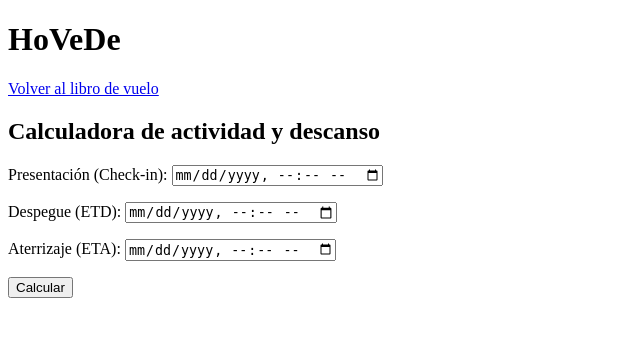
After one commit to patotaylor/HoVeDe-App, a Flask app: page /calculadora in a window 1280 px wide. The commit adds this page. Shown: the top 337 px of the page, without its empty margins (0-640 px from the left). Run offline with Flask 3, Linux system fonts and the light colour scheme; some libraries are stand-ins or nearby versions.

Commit message:
feat: agregar calculadora de actividad y descanso

```diff
--- a/app.py
+++ b/app.py
@@ -2,6 +2,8 @@
 import os
 import psycopg
 from flask import Flask, render_template, request, redirect
+from datetime import datetime, timedelta
+from calculadora import calcular_tiempos, ultimo_aterrizaje, calcular_descanso
 
 app = Flask(__name__)
 
@@ -74,5 +76,38 @@ def eliminar(id):
 
     return redirect("/")
 
+
+@app.route("/calculadora", methods=["GET", "POST"])
+def calculadora():
+    resultado = None
+    error = None
+
+    if request.method == "POST":
+        try:
+            checkin = datetime.fromisoformat(request.form["checkin"])
+            etd = datetime.fromisoformat(request.form["etd"])
+            eta = datetime.fromisoformat(request.form["eta"])
+
+            resultado = calcular_tiempos(checkin, etd, eta)
+            resultado["ultimo_aterrizaje"] = ultimo_aterrizaje(checkin)
+            resultado["excede_tsv"] = eta > resultado["ultimo_aterrizaje"]
+            tipo, horas, proxima = calcular_descanso(checkin,
+            resultado["fin_tsv"],
+            resultado["inicio_descanso"])
+            resultado["tipo_descanso"] = tipo
+            resultado["horas_descanso"] = horas
+            resultado["proxima_presentacion"] = proxima
+
+
+        except ValueError as e:
+            error = str(e)
+
+    return render_template(
+        "calculadora.html",
+        resultado=resultado,
+        error=error
+    )
+
+
 if __name__ == "__main__":
     app.run(debug=True)
--- /dev/null
+++ b/calculadora.py
@@ -0,0 +1,107 @@
+from datetime import datetime, time, timedelta
+from math import ceil
+
+
+def calcular_tiempos(checkin, etd, eta):
+    if not checkin <= etd < eta:
+        raise ValueError("Los horarios deben estar en orden cronológico")
+
+    fin_tsv = eta + timedelta(minutes=30)
+    duracion_tsv = fin_tsv - checkin
+    inicio_descanso = fin_tsv + timedelta(minutes=45)
+
+    return {
+        "fin_tsv": fin_tsv,
+        "duracion_tsv": duracion_tsv,
+        "inicio_descanso": inicio_descanso
+    }
+
+# Anexo VII: (TSV máximo, descanso normal, descanso nocturno interrumpido)
+TABLA_DESCANSOS = [
+    (6, 8, 10),
+    (8, 10, 12),
+    (9, 11, 13),
+    (10, 12, 14),
+    (11, 13, 15),
+    (12, 14, 16),
+    (13, 15, 16),
+    (14, 16, 17),
+    (15, 17, 17),
+    (16, 18, 18),
+    (17, 20, 20),
+    (18, 22, 22),
+    (19, 24, 24),
+    (20, 26, 26),
+    (21, 28, 28),
+    (22, 30, 30),
+    (23, 34, 34),
+    (float("inf"), 36, 36)
+]
+
+def buscar_descansos(duracion_tsv):
+    horas = duracion_tsv.total_seconds() / 3600
+
+    for limite, normal, interrumpido in TABLA_DESCANSOS:
+        if horas <= limite:
+            return normal, interrumpido
+
+def minutos_nocturnos(inicio, fin):
+    total = 0
+    dia = inicio.date()
+
+    while dia <= fin.date():
+        desde = datetime.combine(dia, time(0, 0))
+        hasta = datetime.combine(dia, time(6, 0))
+
+        total += max(
+            0,
+            (min(fin, hasta) - max(inicio, desde)).total_seconds() / 60
+        )
+        dia += timedelta(days=1)
+
+    return total
+
+
+def ultimo_aterrizaje(checkin):
+    for minutos in range(780, 29, -1):
+        fin_tsv = checkin + timedelta(minutes=minutos)
+        nocturnos = minutos_nocturnos(checkin, fin_tsv)
+        reduccion = ceil(nocturnos / 60) * 30
+
+        if minutos + reduccion <= 780:
+            return fin_tsv - timedelta(minutes=30)
+
+def tiene_noche_completa(inicio, fin):
+    dia = inicio.date()
+
+    while dia <= fin.date():
+        noche_inicio = datetime.combine(dia, time(0, 0))
+        noche_fin = datetime.combine(dia, time(6, 0))
+
+        if inicio <= noche_inicio and fin >= noche_fin:
+            return True
+
+        dia += timedelta(days=1)
+
+    return False
+
+
+def calcular_descanso(checkin, fin_tsv, inicio_descanso):
+    duracion_tsv = fin_tsv - checkin
+    normal, interrumpido = buscar_descansos(duracion_tsv)
+
+    fin_normal = inicio_descanso + timedelta(hours=normal)
+
+    if tiene_noche_completa(inicio_descanso, fin_normal):
+        horas = normal
+        tipo = "Normal"
+    else:
+        horas = interrumpido
+        tipo = "Nocturno interrumpido"
+
+        if minutos_nocturnos(checkin, fin_tsv) > 180:
+            horas += 2
+
+    proxima_presentacion = inicio_descanso + timedelta(hours=horas)
+
+    return tipo, horas, proxima_presentacion
--- /dev/null
+++ b/templates/calculadora.html
@@ -0,0 +1,61 @@
+<!DOCTYPE html>
+<html lang="es">
+<head>
+    <meta charset="UTF-8">
+    <title>HoVeDe - Calculadora</title>
+</head>
+<body>
+    <h1>HoVeDe</h1>
+    <a href="/">Volver al libro de vuelo</a>
+
+    <h2>Calculadora de actividad y descanso</h2>
+
+    <form method="POST">
+        <p>
+            <label>Presentación (Check-in):</label>
+            <input type="datetime-local" name="checkin" required>
+        </p>
+
+        <p>
+            <label>Despegue (ETD):</label>
+            <input type="datetime-local" name="etd" required>
+        </p>
+
+        <p>
+            <label>Aterrizaje (ETA):</label>
+            <input type="datetime-local" name="eta" required>
+        </p>
+
+        <button type="submit">Calcular</button>
+    </form>
+
+    {% if error %}
+        <p style="color:red">{{ error }}</p>
+    {% endif %}
+
+    {% if resultado %}
+        <h3>Resultados</h3>
+        <p>Duración TSV: {{ resultado.duracion_tsv }}</p>
+        <p>Fin TSV: {{ resultado.fin_tsv.strftime("%d/%m/%Y %H:%M") }}</p>
+        <p>Inicio descanso: {{ resultado.inicio_descanso.strftime("%d/%m/%Y %H:%M") }}</p>
+
+        <h3>Límites de actividad</h3>
+        <p>Último aterrizaje calculado:
+            {{ resultado.ultimo_aterrizaje.strftime("%d/%m/%Y %H:%M") }}
+        </p>
+
+        {% if resultado.excede_tsv %}
+            <p style="color:red">
+                Advertencia: se supera el límite de TSV calculado.
+            </p>
+        {% endif %}
+
+        <h3>Descanso aplicable</h3>
+        <p>Tipo: {{ resultado.tipo_descanso }}</p>
+        <p>Descanso mínimo: {{ resultado.horas_descanso }} horas</p>
+        <p>Próxima presentación:
+            {{ resultado.proxima_presentacion.strftime("%d/%m/%Y %H:%M") }}
+        </p>
+    {% endif %}
+</body>
+</html>
--- a/templates/index.html
+++ b/templates/index.html
@@ -4,6 +4,7 @@
 <head>
     <meta charset="UTF-8">
     <title>HoVeDe</title>
+    <a href="/calculadora">Calculadora de actividad y descanso</a>
 </head>
 <body>
     <h1>HoVeDe</h1>
```
